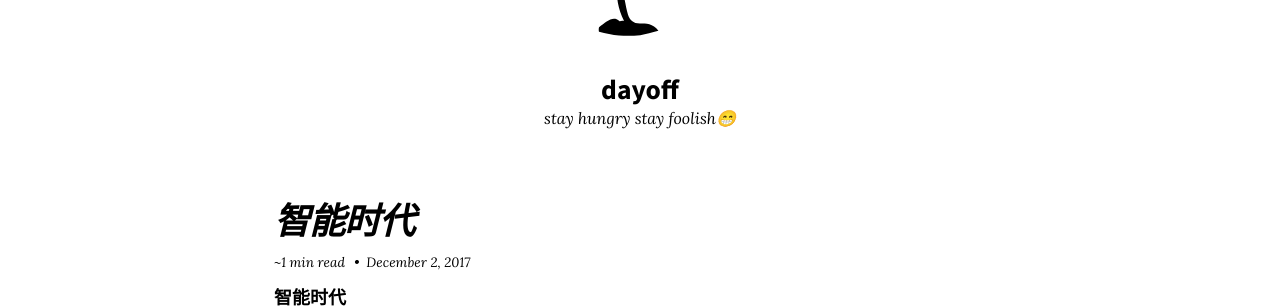
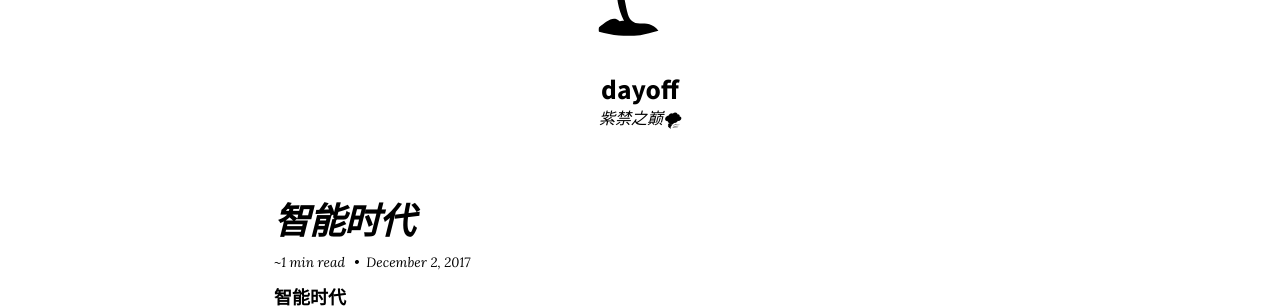
Before and after one commit to postpascal/postpascal.github.io, a Jekyll site: the page built from index.md, in a window 1280 px wide. Shown: the part 158-466 px from the top of the page. Built offline with Jekyll 4.4.1, drawn with Linux system fonts in a browser that asks for light colours; nearby versions of some CDN libraries.

Commit message:
shaonian

```diff
--- a/_config.yml
+++ b/_config.yml
@@ -17,7 +17,7 @@ theme: jekyll-theme-so-simple
 # remote_theme: mmistakes/so-simple-theme
 locale: en-US
 title: "dayoff"
-description: "stay hungry stay foolish😁"
+description: "紫禁之巅🌪"
 baseurl: # the subpath of your site, e.g. "/blog"
 url: https://postpascal.github.io # the base hostname & protocol for your site e.g. "https://mmistakes.github.io"
 logo: /images/tree1.svg # path of site logo, e.g. "/images/logo.png"
```
